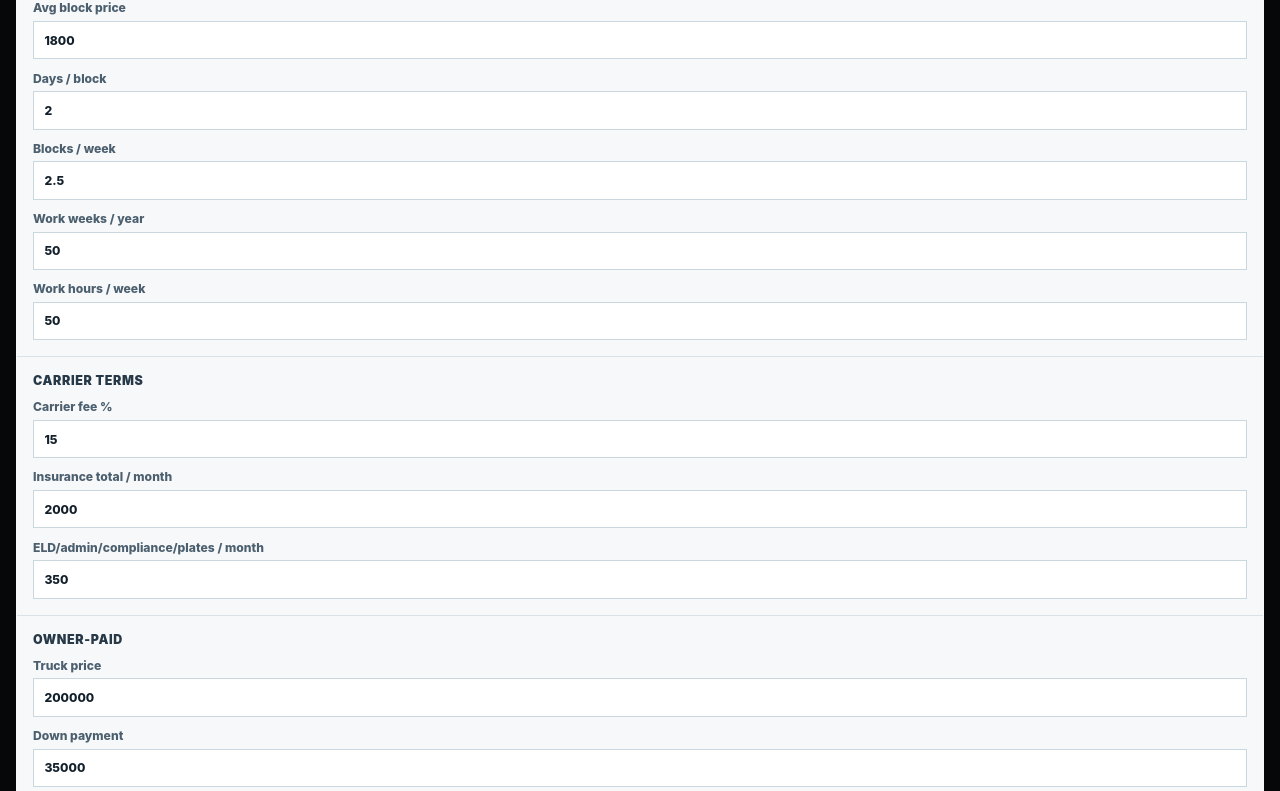
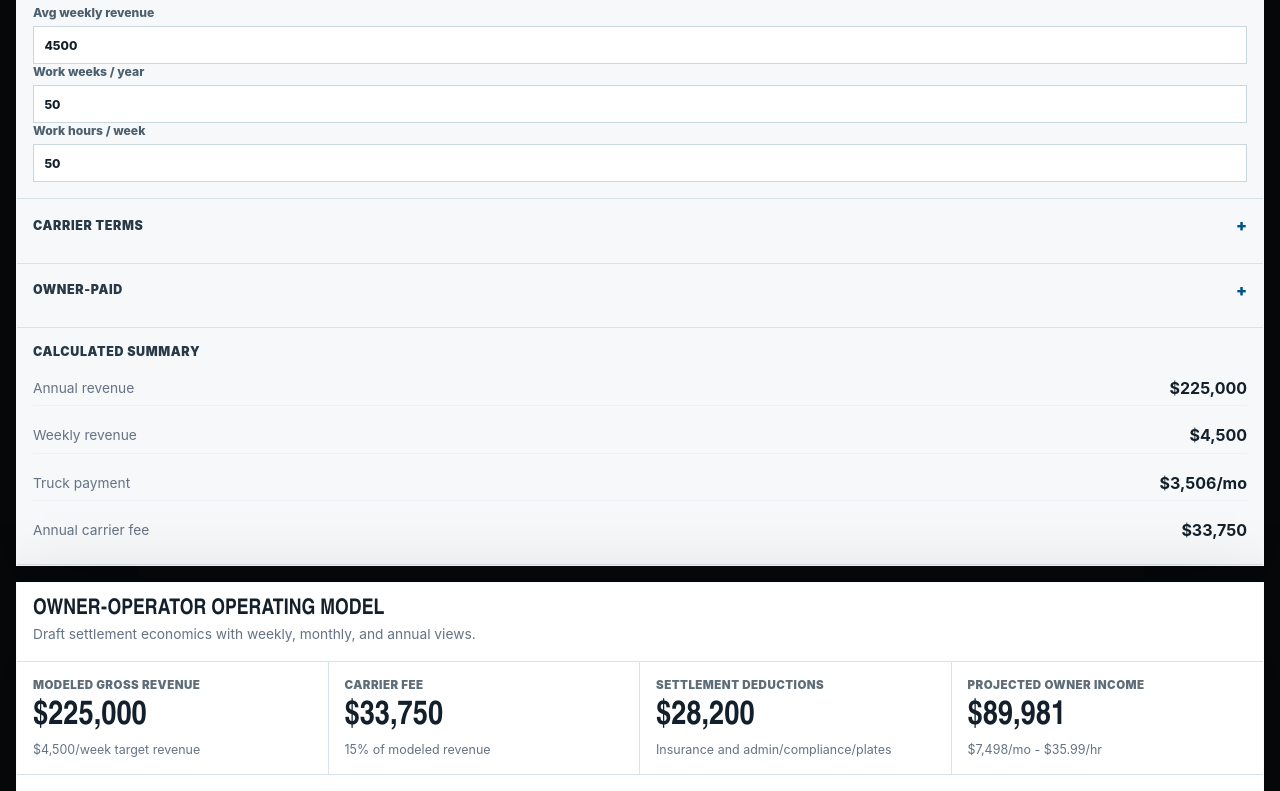
Before and after one commit to arisnow/ttss, a Next.js app: page /owner-operator in a window 1280 px wide. Shown: the part 760-1551 px from the top of the page. Built offline with nearby package versions, Linux system fonts and the light colour scheme.

Commit message:
Generalize owner operator model assumptions

```diff
--- a/app/owner-operator/page.tsx
+++ b/app/owner-operator/page.tsx
@@ -3,20 +3,20 @@ import { OwnerOperatorDashboard } from '../../src/owner-operator/OwnerOperatorDa
 export const metadata = {
   title: 'Owner-Operator Economics | Trucking The Seven Seas',
   description:
-    'A local owner-operator economics worksheet for modeling lease-on revenue, truck payments, carrier deductions, and owner-paid costs.',
+    'A local owner-operator economics worksheet for modeling weekly revenue, truck payments, carrier deductions, and owner-paid costs.',
   alternates: {
     canonical: '/owner-operator',
   },
   openGraph: {
     title: 'Owner-Operator Economics | Trucking The Seven Seas',
     description:
-      'Model lease-on revenue, truck payments, carrier deductions, and owner-paid costs in a browser-local trucking worksheet.',
+      'Model weekly revenue, truck payments, carrier deductions, and owner-paid costs in a browser-local trucking worksheet.',
     url: '/owner-operator',
   },
   twitter: {
     title: 'Owner-Operator Economics | Trucking The Seven Seas',
     description:
-      'Model lease-on revenue, truck payments, carrier deductions, and owner-paid costs in a browser-local trucking worksheet.',
+      'Model weekly revenue, truck payments, carrier deductions, and owner-paid costs in a browser-local trucking worksheet.',
   },
 }
 
--- a/src/App.css
+++ b/src/App.css
@@ -955,6 +955,34 @@ h2 {
   gap: 0.7rem;
 }
 
+.owner-assumption-group {
+  align-content: start;
+}
+
+.owner-assumption-group summary {
+  display: flex;
+  align-items: center;
+  justify-content: space-between;
+  gap: 1rem;
+  cursor: pointer;
+  list-style: none;
+}
+
+.owner-assumption-group summary::-webkit-details-marker {
+  display: none;
+}
+
+.owner-assumption-group summary::after {
+  content: "+";
+  color: #00548a;
+  font-family: var(--ui);
+  font-weight: 900;
+}
+
+.owner-assumption-group[open] summary::after {
+  content: "-";
+}
+
 .owner-version-card h4,
 .owner-assumption-group h4,
 .owner-summary h4,
--- a/src/owner-operator/OwnerOperatorDashboard.tsx
+++ b/src/owner-operator/OwnerOperatorDashboard.tsx
@@ -22,9 +22,7 @@ type FieldDef = {
 const STORAGE_KEY = 'ttss:owner-operator-model'
 
 const revenueFields: FieldDef[] = [
-  { key: 'blockPrice', label: 'Avg block price', step: 50 },
-  { key: 'blockDays', label: 'Days / block', step: 0.5 },
-  { key: 'blocksPerWeek', label: 'Blocks / week', step: 0.25 },
+  { key: 'avgWeeklyRevenue', label: 'Avg weekly revenue', step: 50 },
   { key: 'weeksPerYear', label: 'Work weeks / year', step: 1 },
   { key: 'workHoursPerWeek', label: 'Work hours / week', step: 1 },
 ]
@@ -40,7 +38,7 @@ const ownerFields: FieldDef[] = [
   { key: 'downPayment', label: 'Down payment', step: 1000 },
   { key: 'financingTermMonths', label: 'Financing term / months', step: 12 },
   { key: 'financingApr', label: 'Financing APR %', step: 0.25 },
-  { key: 'maintenancePerBlock', label: 'Maintenance / block', step: 25 },
+  { key: 'maintenanceWeekly', label: 'Maintenance reserve / week', step: 25 },
   { key: 'parkingMonthly', label: 'Truck parking / month', step: 25 },
 ]
 
@@ -108,7 +106,7 @@ export function OwnerOperatorDashboard() {
         <div>
           <h2>Owner-operator economics</h2>
           <p>
-            Model a purchased tractor, lease-on deductions, and owner-paid costs before
+            Model a purchased tractor, carrier deductions, and owner-paid costs before
             committing to the next business move.
           </p>
         </div>
@@ -154,7 +152,7 @@ export function OwnerOperatorDashboard() {
             </p>
           </section>
 
-          <AssumptionGroup title="Revenue" fields={revenueFields} model={state.blockCostModel} onChange={updateModelField} />
+          <AssumptionGroup title="Revenue" fields={revenueFields} model={state.blockCostModel} onChange={updateModelField} defaultOpen />
           <AssumptionGroup title="Carrier Terms" fields={carrierFields} model={state.blockCostModel} onChange={updateModelField} />
           <AssumptionGroup title="Owner-Paid" fields={ownerFields} model={state.blockCostModel} onChange={updateModelField} />
 
@@ -162,7 +160,6 @@ export function OwnerOperatorDashboard() {
             <h4>Calculated Summary</h4>
             <AssumptionRow label="Annual revenue" value={formatUsd(output.annualGross)} />
             <AssumptionRow label="Weekly revenue" value={formatUsd(output.grossPerWeek)} />
-            <AssumptionRow label="Blocks / week" value={formatNumber(output.blocksPerWeek)} />
             <AssumptionRow label="Truck payment" value={`${formatUsd(output.truckPaymentMonthly)}/mo`} />
             <AssumptionRow label="Annual carrier fee" value={formatUsd(output.carrierFeeAnnual)} />
           </section>
@@ -170,7 +167,7 @@ export function OwnerOperatorDashboard() {
 
         <section className="owner-statement">
           <section className="owner-statement-head">
-            <h3>Lease-On Authority Discussion Sheet</h3>
+            <h3>Owner-Operator Operating Model</h3>
             <p>Draft settlement economics with weekly, monthly, and annual views.</p>
           </section>
 
@@ -186,7 +183,7 @@ export function OwnerOperatorDashboard() {
 
           <section className="owner-statement-section">
             <header>
-              <h4>Lease-On Settlement View</h4>
+              <h4>Operating Statement View</h4>
               <p>Draft owner-operator settlement model before final written terms.</p>
             </header>
             <SettlementTable output={output} weeksPerYear={state.blockCostModel.weeksPerYear} />
@@ -195,7 +192,7 @@ export function OwnerOperatorDashboard() {
           <section className="owner-statement-section">
             <header>
               <h4>Model Notes</h4>
-              <p>Key assumptions reflected in the lease-on settlement view.</p>
+              <p>Key assumptions reflected in the operating statement view.</p>
             </header>
             <Notes model={state.blockCostModel} output={output} />
           </section>
@@ -210,15 +207,19 @@ function AssumptionGroup({
   fields,
   model,
   onChange,
+  defaultOpen = false,
 }: {
   title: string
   fields: FieldDef[]
   model: BlockCostModel
   onChange: (key: keyof BlockCostModel, value: string) => void
+  defaultOpen?: boolean
 }) {
   return (
-    <section className="owner-assumption-group">
-      <h4>{title}</h4>
+    <details className="owner-assumption-group" open={defaultOpen}>
+      <summary>
+        <h4>{title}</h4>
+      </summary>
       {fields.map((field) => (
         <label key={field.key}>
           {field.label}
@@ -231,7 +232,7 @@ function AssumptionGroup({
           />
         </label>
       ))}
-    </section>
+    </details>
   )
 }
 
@@ -288,7 +289,7 @@ function Notes({
   const insuranceTotalMonthly =
     model.carrierInsuranceMonthly + model.physicalDamageMonthly + model.bobtailMonthly
   const notes = [
-    ['Revenue target', `Model uses ${formatUsd(output.grossPerWeek)} per week from ${formatNumber(model.blocksPerWeek)} blocks per week as the operating target.`],
+    ['Revenue target', `Model uses ${formatUsd(output.grossPerWeek)} per week as the operating target.`],
     ['Carrier fee', `Model assumes a ${formatNumber(model.carrierFeePercent, '%')} carrier fee on modeled revenue.`],
     ['Fuel surcharge', 'Fuel surcharge and accessorials are assumed to pass through to the owner-operator.'],
     ['Insurance', `${formatUsd(insuranceTotalMonthly)} per month is modeled as one combined insurance deduction.`],
--- a/src/owner-operator/model.ts
+++ b/src/owner-operator/model.ts
@@ -3,11 +3,9 @@ import type { BlockCostModel, ModelOutput, ModelState, ModelVersion, StatementRo
 export const DEFAULT_MODEL_VERSION_ID = "base-case";
 
 export const DEFAULT_BLOCK_COST_MODEL: BlockCostModel = {
-  ownerModelVersion: 8,
-  blockPrice: 1800,
-  blockDays: 2,
-  blocksPerWeek: 2.5,
-  maintenancePerBlock: 200,
+  ownerModelVersion: 9,
+  avgWeeklyRevenue: 4500,
+  maintenanceWeekly: 500,
   insuranceMonthly: 1400,
   registrationMonthly: 250,
   parkingMonthly: 500,
@@ -104,12 +102,10 @@ export function saveVersion(state: ModelState, nameValue: string, model: BlockCo
 }
 
 export function calculateOwnerOperatorModel(model: BlockCostModel): ModelOutput {
-  const blockPrice = positive(model.blockPrice);
-  const blockDays = Math.max(0.1, positive(model.blockDays));
-  const maintenance = positive(model.maintenancePerBlock);
-  const blocksPerWeek = positive(model.blocksPerWeek);
-  const operatingDaysPerWeek = blocksPerWeek * blockDays;
+  const grossPerWeek = positive(model.avgWeeklyRevenue);
+  const maintenanceWeekly = positive(model.maintenanceWeekly);
   const weeksPerYear = positive(model.weeksPerYear);
+  const operatingDaysPerWeek = Math.max(1, positive(model.daysPerWeek));
   const workHoursPerWeek = positive(model.workHoursPerWeek);
   const truckPrice = positive(model.truckPrice);
   const financingTermMonths = positive(model.financingTermMonths);
@@ -130,11 +126,10 @@ export function calculateOwnerOperatorModel(model: BlockCostModel): ModelOutput
   const registrationMonthly = positive(model.registrationMonthly);
   const adminMonthly = positive(model.adminMonthly);
 
-  const grossPerDay = blockPrice / blockDays;
-  const grossPerWeek = blockPrice * blocksPerWeek;
+  const grossPerDay = grossPerWeek / operatingDaysPerWeek;
   const annualGross = grossPerWeek * weeksPerYear;
   const operatingDaysPerYear = operatingDaysPerWeek * weeksPerYear;
-  const annualMaintenance = maintenance * blocksPerWeek * weeksPerYear;
+  const annualMaintenance = maintenanceWeekly * weeksPerYear;
   const annualParking = parkingMonthly * 12;
   const annualInsurance = insuranceMonthly * 12;
   const annualRegistration = registrationMonthly * 12;
@@ -174,7 +169,7 @@ export function calculateOwnerOperatorModel(model: BlockCostModel): ModelOutput
   const privateStatementRows: StatementRow[] = [
     row("Revenue", grossPerDay, grossPerWeek, annualGross / 12, annualGross),
     { label: "Costs", values: zeroPeriod(), type: "section" },
-    row("Maintenance reserve", -(maintenance / blockDays), -(maintenance * blocksPerWeek), -annualMaintenance / 12, -annualMaintenance),
+    row("Maintenance reserve", -(maintenanceWeekly / operatingDaysPerWeek), -maintenanceWeekly, -annualMaintenance / 12, -annualMaintenance),
     row("Insurance", -(annualInsurance / Math.max(1, operatingDaysPerYear)), -(annualInsurance / Math.max(1, weeksPerYear)), -insuranceMonthly, -annualInsurance),
     row("Registration & permits", -(annualRegistration / Math.max(1, operatingDaysPerYear)), -(annualRegistration / Math.max(1, weeksPerYear)), -registrationMonthly, -annualRegistration),
     row("Truck parking", -(annualParking / Math.max(1, operatingDaysPerYear)), -(annualParking / Math.max(1, weeksPerYear)), -parkingMonthly, -annualParking),
@@ -187,9 +182,6 @@ export function calculateOwnerOperatorModel(model: BlockCostModel): ModelOutput
   ];
 
   return {
-    blockPrice,
-    blockDays,
-    blocksPerWeek,
     weeksPerYear,
     workHoursPerWeek,
     grossPerDay,
@@ -212,13 +204,13 @@ export function calculateOwnerOperatorModel(model: BlockCostModel): ModelOutput
     startupCash,
     leasePaybackMonths,
     decisionCards: [
-      { label: "Modeled Relay revenue", value: formatUsd(annualGross), note: `${formatUsd(grossPerWeek)}/week target workload` },
+      { label: "Modeled gross revenue", value: formatUsd(annualGross), note: `${formatUsd(grossPerWeek)}/week target revenue` },
       { label: "Carrier fee", value: formatUsd(carrierFeeAnnual), note: `${formatNumber(carrierFeePercent, "%")} of modeled revenue` },
       { label: "Settlement deductions", value: formatUsd(leaseInsuranceAnnual + leaseAdminAnnual), note: "Insurance and admin/compliance/plates" },
       { label: "Projected owner income", value: formatUsd(leaseAnnualNet), note: `${formatUsd(leaseMonthlyNet)}/mo - ${formatUsd(leaseNetPerHour)}/hr` }
     ],
     settlementRows: [
-      { label: "Modeled Relay revenue", annual: annualGross },
+      { label: "Modeled gross revenue", annual: annualGross },
       { label: `Carrier fee (${formatNumber(carrierFeePercent, "%")} of modeled revenue)`, annual: -carrierFeeAnnual },
       { label: "Insurance deductions", annual: -leaseInsuranceAnnual },
       { label: "Admin/compliance/plates deductions", annual: -leaseAdminAnnual },
```
Also changed, not shown: src/owner-operator/types.ts (+2 -7 lines).
